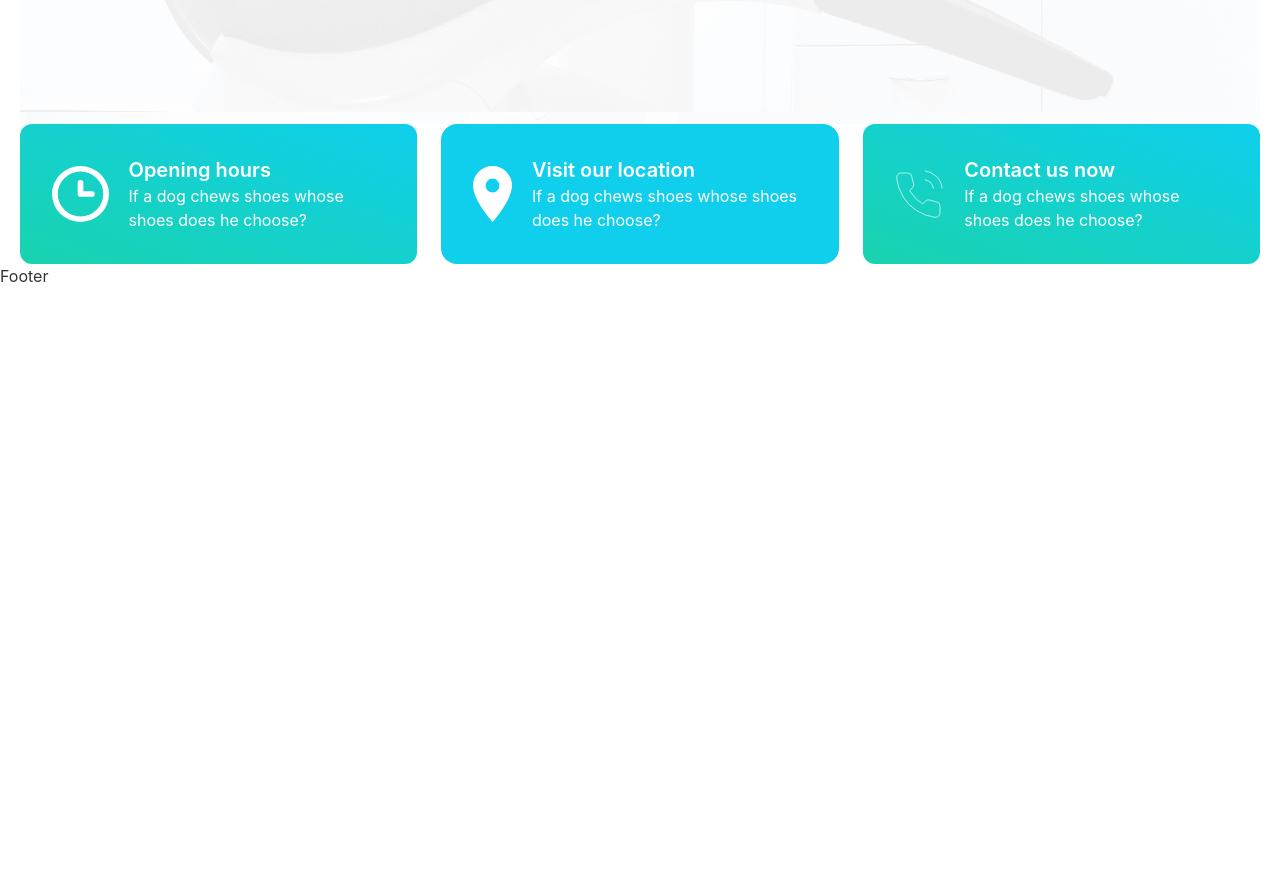
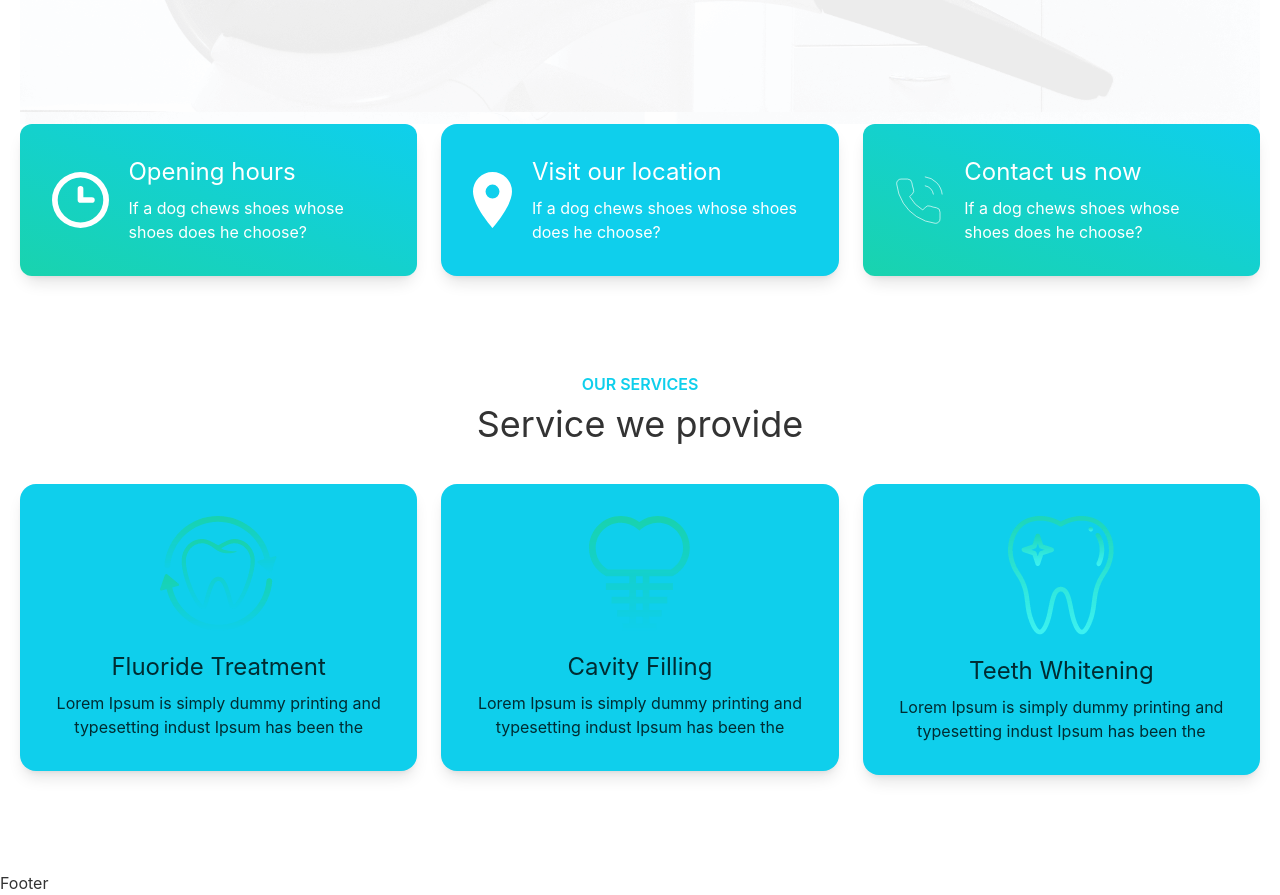
Before and after one commit to sheikh-riyadh/doctors-portal, a React (Create React App) app: page / in a window 1280 px wide. Shown: the part 740-1635 px from the top of the page. Before the commit the page ends 1028 px from the top, so only its background shows below. Built offline with nearby package versions, Linux system fonts and the light colour scheme.

Commit message:
added services section

```diff
--- a/src/Pages/Home/Banner/Banner.js
+++ b/src/Pages/Home/Banner/Banner.js
@@ -3,7 +3,6 @@ import chair from '../../../assets/images/chair.png'
 import clock from '../../../assets/icons/clock.svg'
 import marker from '../../../assets/icons/marker.svg'
 import phone from '../../../assets/icons/phone.svg'
-import quote from '../../../assets/icons/quote.svg'
 import Card from '../Card/Card';
 
 const Banner = () => {
@@ -26,6 +25,7 @@ const Banner = () => {
                     background='gradient-to-tr from-secondary to-primary'
                     title='Opening hours'
                     desc='If a dog chews shoes whose shoes does he choose?'
+                    textColor='white'
                 >
                 </Card>
                 <Card
@@ -33,6 +33,7 @@ const Banner = () => {
                     background='accent'
                     title='Visit our location'
                     desc='If a dog chews shoes whose shoes does he choose?'
+                    textColor='white'
                 >
                 </Card>
                 <Card
@@ -40,6 +41,7 @@ const Banner = () => {
                     background='gradient-to-tr from-secondary to-primary'
                     title='Contact us now'
                     desc='If a dog chews shoes whose shoes does he choose?'
+                    textColor='white'
                 >
                 </Card>
             </div>
--- a/src/Pages/Home/Card/Card.js
+++ b/src/Pages/Home/Card/Card.js
@@ -1,16 +1,16 @@
 import React from 'react';
 
-const Card = ({ icon, background, title, desc }) => {
+const Card = ({ icon, background, title, desc, handleFlex, textColor, align }) => {
     return (
         <div>
-            <div className="card bg-primary text-primary-content">
+            <div className={`card bg-primary text-primary-content shadow-lg text-${align}`}>
                 <div className={`card-body rounded-xl bg-${background}`}>
-                    <div className='flex gap-5 items-center text-white'>
+                    <div className={`flex flex-${handleFlex} gap-5 items-center text-${textColor}`}>
                         <div>
                             <img src={icon} alt="icon" />
                         </div>
                         <div>
-                            <h2 className="card-title">{title}</h2>
+                            <h2 className="text-xl lg:text-2xl mb-2">{title}</h2>
                             <p>{desc}</p>
                         </div>
                     </div>
--- a/src/Pages/Home/Home/Home.js
+++ b/src/Pages/Home/Home/Home.js
@@ -1,12 +1,14 @@
 import React from 'react';
 import useTitle from '../../../Hooks/useTitle';
 import Banner from '../Banner/Banner';
+import Services from '../Service/Services';
 
 const Home = () => {
     useTitle('Home')
     return (
         <div className='mx-5'>
             <Banner></Banner>
+            <Services></Services>
         </div>
     );
 };
--- /dev/null
+++ b/src/Pages/Home/Service/Services.js
@@ -0,0 +1,45 @@
+import React from 'react';
+import Card from '../Card/Card';
+import cavity from '../../../assets/images/cavity.png'
+import fluoride from '../../../assets/images/fluoride.png'
+import whitening from '../../../assets/images/whitening.png'
+
+const Services = () => {
+    return (
+        <div className='my-10 lg:my-24 text-center'>
+            <p className='uppercase text-primary font-semibold mb-2'>our services</p>
+            <h2 className='text-xl lg:text-4xl mb-10'>Service we provide</h2>
+            <div className='grid grid-cols-1 lg:grid-cols-3 gap-6'>
+                <Card
+                    icon={fluoride}
+                    title='Fluoride Treatment'
+                    desc='Lorem Ipsum is simply dummy printing and typesetting indust Ipsum has been the'
+                    handleFlex='col'
+                    background='white'
+                    textColor='accent'
+                    align='center'
+                ></Card>
+                <Card
+                    icon={cavity}
+                    title='Cavity Filling'
+                    desc='Lorem Ipsum is simply dummy printing and typesetting indust Ipsum has been the'
+                    handleFlex='col'
+                    background='white'
+                    textColor='accent'
+                    align='center'
+                ></Card>
+                <Card
+                    icon={whitening}
+                    title='Teeth Whitening'
+                    desc='Lorem Ipsum is simply dummy printing and typesetting indust Ipsum has been the'
+                    handleFlex='col'
+                    background='white'
+                    textColor='accent'
+                    align='center'
+                ></Card>
+            </div>
+        </div>
+    );
+};
+
+export default Services;
```
Also changed, not shown: src/Pages/Home/Exceptional/Exceptional.js (added).
